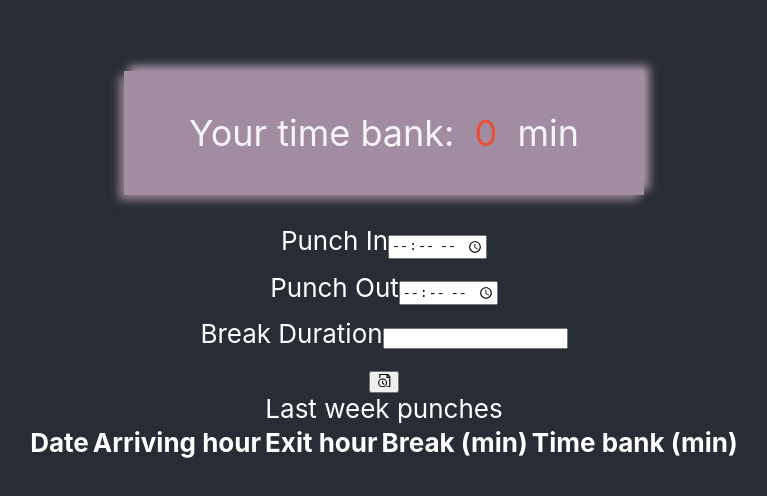
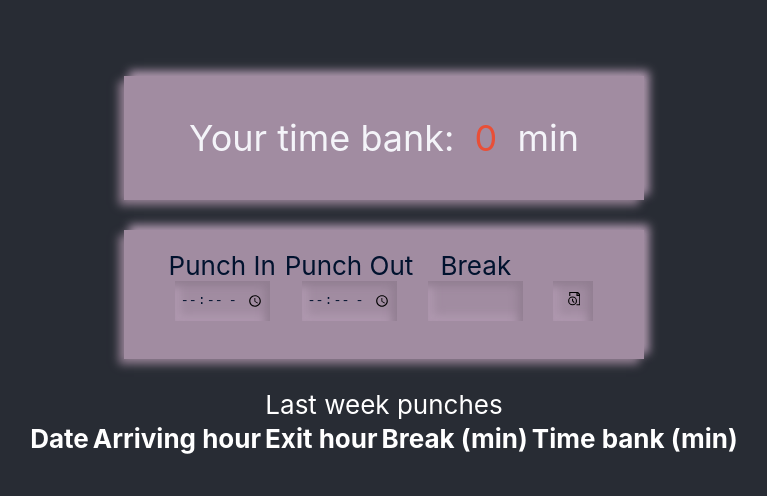
Before and after one commit to AndressaTonietto/punch-clock, a React (Create React App) app: page / in a window 1280 px wide. Shown: the part 134-630 px from the top of the page, without its empty margins (256-1023 px from the left). Built offline with nearby package versions, Linux system fonts and the light colour scheme; data requests are answered from the project's data file.

Commit message:
fixed submit validation e did some styling

```diff
--- a/src/components/SaveRecordForm/index.js
+++ b/src/components/SaveRecordForm/index.js
@@ -1,31 +1,97 @@
 import React, { useState } from 'react';
+
+import api from 'services/api';
 import styled from 'styled-components';
-
 import { GrDocumentTime } from 'react-icons/gr';
 
+import { useStore } from 'store';
 import { calculateTimeBank, convertToDate } from 'utils';
-import { useStore } from 'store';
 import differenceInMinutes from 'date-fns/differenceInMinutes';
 
-import api from 'services/api';
+import Card from 'components/Card';
 
-const StyledForm = styled.form``;
-const StyledFormGroup = styled.div``;
-const StyledLabel = styled.label``;
-const StyledInput = styled.input``;
-const Message = styled.div`
-  margin-bottom: 0.5em;
-  color: palevioletred;
-  display: block;
+const Form = styled.form`
+  display: flex;
+  flex-direction: column;
+  justify-content: space-between;
+
+  @media (min-width: 640px) {
+    display: flex;
+    flex-direction: row;
+    justify-content: space-between;
+  }
+
+  input,
+  button {
+    input::-webkit-outer-spin-button,
+    input::-webkit-inner-spin-button {
+      -webkit-appearance: none;
+      margin: 0;
+    }
+    background: none;
+    border: none;
+    :focus {
+      outline: none;
+    }
+    border-radius: 0px;
+    background: #a18ca1;
+    box-shadow: inset -5px 5px 9px #917e91, inset 5px -5px 9px #b19ab1;
+
+    /* Firefox */
+    input[type='number'] {
+      -moz-appearance: textfield;
+    }
+
+    padding: 10px 5px;
+    .no-outline:focus {
+      outline: none;
+    }
+    color: #00122e;
+  }
 `;
-const StyledButton = styled.button``;
 
-const Form = () => {
-  // const records = useStore(state => state.records);
+const Input = styled.input`
+  width: 85px;
+  height: 20px;
+  margin: 0 15px;
+  flex: 1;
+`;
+
+const Button = styled.button`
+  width: 40px;
+  height: 40px;
+  margin: 18px 15px 0 15px;
+  align-self: flex-end;
+`;
+
+const FormGroup = styled.div`
+  display: flex;
+  align-items: center;
+  justify-content: space-evenly;
+
+  @media (min-width: 640px) {
+    display: flex;
+    flex-direction: column;
+  }
+`;
+
+const ErrorMessage = styled.div`
+  display: flex;
+  flex-direction: row;
+  align-items: center;
+  justify-content: space-evenly;
+  margin-top: 18px;
+`;
+
+const Label = styled.label`
+  flex: 1;
+`;
+
+const RecordForm = () => {
   const addRecord = useStore(state => state.addRecord);
   const updateTimeBank = useStore(state => state.updateTimeBank);
 
-  const [errors, setErrors] = useState({});
+  const [error, setError] = useState();
 
   const [punchIn, setPunchIn] = useState();
   const [punchOut, setPunchOut] = useState();
@@ -39,41 +105,22 @@ const Form = () => {
   };
 
   function validate() {
-    const requiredFieldMessage = 'Required field';
-    let isFormValid = true;
-    setErrors({});
+    setError('');
 
-    if (!punchIn) {
-      isFormValid = false;
-      setErrors(old => ({ ...old, punchIn: requiredFieldMessage }));
+    if (!punchIn || !punchOut || !breakDuration) {
+      setError('All fields are required');
+      return false;
     }
-    if (!punchOut) {
-      isFormValid = false;
-      setErrors(old => ({ ...old, punchOut: requiredFieldMessage }));
-    }
-    if (!breakDuration) {
-      isFormValid = false;
-      setErrors(old => ({ ...old, breakDuration: requiredFieldMessage }));
-    }
-    if (punchIn && punchOut) {
     if (punchIn > punchOut) {
-        isFormValid = false;
-        setErrors(old => ({
-          ...old,
-          punchIn: 'End must be greater than start',
-          punchOut: 'End must be greater than start',
-        }));
+      setError('Punch Out cannot be greater than Punch In');
+      return false;
     }
     if (timePassed() < breakDuration) {
-        isFormValid = false;
-        setErrors(old => ({
-          ...old,
-          breakDuration: 'Break cannot be greater than the total time passed',
-        }));
-      }
+      setError('Break cannot be greater than the total time passed');
+      return false;
     }
 
-    return isFormValid;
+    return true;
   }
 
   function clearInputs() {
@@ -99,49 +146,49 @@ const Form = () => {
         addRecord(res.data);
         updateTimeBank(calculateTimeBank(res.data));
         clearInputs();
-      } catch (er) {
-        console.log(er);
+      } catch (e) {
+        console.log(e);
       }
   };
 
   return (
-    <StyledForm onSubmit={e => createNewRecord(e)}>
-      <StyledFormGroup>
-        <StyledLabel>Punch In</StyledLabel>
-        <StyledInput
+    <Card flexDirection="column">
+      <Form onSubmit={e => createNewRecord(e)}>
+        <FormGroup>
+          <Label htmlFor="punchIn">Punch In</Label>
+          <Input
             type="time"
             id="punchIn"
             value={punchIn}
             onChange={e => setPunchIn(e.target.value)}
-          error
           />
-        <Message>{errors.punchIn}</Message>
-      </StyledFormGroup>
-      <StyledFormGroup>
-        <StyledLabel>Punch Out</StyledLabel>
-        <StyledInput
+        </FormGroup>
+        <FormGroup>
+          <Label htmlFor="punchIn">Punch Out</Label>
+          <Input
             type="time"
             id="punchOut"
             value={punchOut}
             onChange={e => setPunchOut(e.target.value)}
           />
-        <Message>{errors.punchOut}</Message>
-      </StyledFormGroup>
-      <StyledFormGroup>
-        <StyledLabel>Break Duration</StyledLabel>
-        <StyledInput
-          tye="number"
+        </FormGroup>
+        <FormGroup>
+          <Label htmlFor="punchIn">Break</Label>
+          <Input
+            type="number"
             id="breakDuration"
             value={breakDuration}
             onChange={e => setBreakDuration(e.target.value)}
+            min={1}
           />
-        <Message>{errors.breakDuration}</Message>
-      </StyledFormGroup>
-      <StyledButton type="submit">
+        </FormGroup>
+        <Button type="submit">
           <GrDocumentTime />
-      </StyledButton>
-    </StyledForm>
+        </Button>
+      </Form>
+      <ErrorMessage>{error}</ErrorMessage>
+    </Card>
   );
 };
 
-export default Form;
+export default RecordForm;
```
Lines whose indentation alone changed are shown as unchanged.
